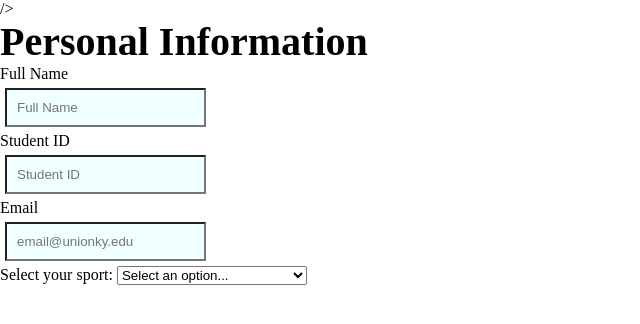
After one commit to AdayGuedes/physio_scheduler, a Flask app: template app/templates/student/new_appointment.html in a window 1280 px wide. The commit adds this page. Shown: the top 324 px of the page, without its empty margins (0-640 px from the left). Run offline with Flask 3, Linux system fonts and the light colour scheme; the template is opened without the code that fills it, so the values that code supplies are empty.

Commit message:
feat: add appointment form frontend

```diff
--- a/app/static/css/style.css
+++ b/app/static/css/style.css
@@ -1,15 +1,124 @@
 body {
-    background-color: #f5f5f5;
+  background-color: white;
 }
 
 .btn-union {
-    background-color: #F16321;
-    color: white;
-    border: none;
-    border-radius: 20px;
-    padding: 10px 30px;
+  background-color: #f16321;
+  color: white;
+  border: none;
+  border-radius: 20px;
+  padding: 10px 30px;
 }
 
 .btn-union:hover {
-    background-color: #d95117;
+  background-color: #d95117;
 }
+* {
+  margin: 0;
+}
+
+.divpai {
+  background-color: white;
+  margin-top: 70px;
+  display: flex;
+  flex-direction: column;
+  align-items: center;
+  justify-content: start;
+  height: 100vh;
+  width: 100%;
+}
+
+.divfilho {
+  background-color: white;
+  border-radius: 20px;
+  width: 300px;
+  height: 300px;
+  display: flex;
+  flex-direction: column;
+  align-items: center;
+  justify-content: center;
+  margin-top: 40px;
+  box-shadow: 0 5px 20px rgba(0, 0, 0, 0.3);
+}
+
+.general {
+  background-color: white;
+  display: flex;
+  flex-direction: column;
+  align-items: center;
+  justify-content: center;
+  box-shadow: 0 5px 20px rgba(0, 0, 0, 0.3);
+}
+
+.sports-grid {
+  display: flex;
+  gap: 10px;
+  flex-wrap: wrap;
+  margin-bottom: 20px;
+}
+
+.sport-card {
+  padding: 10px 20px;
+  border: 2px solid #ddd;
+  background-color: #fff;
+  border-radius: 8px;
+  cursor: pointer;
+  font-weight: bold;
+  transition: all 0.2s ease;
+}
+
+.sport-card.active {
+  border-color: #e65100;
+  background-color: #fff3e0;
+  color: #e65100;
+}
+
+.logoU {
+  width: 40px;
+  height: 40px;
+  position: absolute;
+  top: 20px;
+  left: 20px;
+}
+
+.b4 {
+  display: flex;
+  justify-content: center;
+  align-items: center;
+}
+
+.logoU img {
+  width: 100%;
+  height: 100%;
+}
+
+form {
+  display: flex;
+  flex-direction: column;
+  align-items: center;
+}
+
+h1 {
+  font-size: 40px;
+  color: black;
+}
+
+input {
+  background-color: azure;
+  padding: 10px;
+  margin: 5px;
+}
+
+.b3 {
+  margin-top: 5px;
+  background-color: #f16321;
+  padding: 10px 65px;
+  border-radius: 20px;
+  border: none;
+}
+.personal-information {
+  display: flex;
+  flex-direction: column;
+  align-items: start;
+  justify-content: center;
+}
--- /dev/null
+++ b/app/templates/student/new_appointment.html
@@ -0,0 +1,77 @@
+<!doctype html>
+<html lang="en">
+  <head>
+    <meta charset="UTF-8" />
+    <meta name="viewport" content="width=device-width, initial-scale=1.0" />
+
+    <link rel="stylesheet" rel="stylesheet" href="../../static/css/style.css" />
+    />
+
+    <title>New Appointment</title>
+  </head>
+
+  <body>
+    <div class="personal-information">
+      <h1>Personal Information</h1>
+
+      <label for="full-name">Full Name</label>
+      <input
+        type="text"
+        id="full-name"
+        name="full_name"
+        placeholder="Full Name"
+        required
+      />
+
+      <label for="student-id">Student ID</label>
+      <input
+        type="text"
+        id="student-id"
+        name="student_id"
+        placeholder="Student ID"
+        required
+      />
+
+      <label for="email">Email</label>
+      <input
+        type="email"
+        id="email"
+        name="email"
+        placeholder="email@unionky.edu"
+        required
+      />
+    </div>
+
+    <div class="form-group">
+      <label for="sport-select">Select your sport:</label>
+
+      <select id="sport-select" name="sport" onchange="selecionarEsporte()">
+        <option value="" disabled selected>Select an option...</option>
+
+        <optgroup label="Men's Sports">
+          <option value="mens-baseball">Baseball (Men's)</option>
+          <option value="mens-basketball">Basketball (Men's)</option>
+          <option value="mens-bowling">Bowling (Men's)</option>
+          <option value="mens-cross-country">Cross Country (Men's)</option>
+          <option value="mens-football">Football (Men's)</option>
+          <option value="mens-golf">Golf (Men's)</option>
+          <option value="mens-soccer">Soccer (Men's)</option>
+          <option value="mens-track-field">Track & Field (Men's)</option>
+        </optgroup>
+
+        <optgroup label="Women's Sports">
+          <option value="womens-basketball">Basketball (Women's)</option>
+          <option value="womens-bowling">Bowling (Women's)</option>
+          <option value="womens-cross-country">Cross Country (Women's)</option>
+          <option value="womens-golf">Golf (Women's)</option>
+          <option value="womens-soccer">Soccer (Women's)</option>
+          <option value="womens-softball">Softball (Women's)</option>
+          <option value="womens-track-field">Track & Field (Women's)</option>
+          <option value="womens-volleyball">Volleyball (Women's)</option>
+        </optgroup>
+      </select>
+    </div>
+
+    <script src="{{ url_for('static', filename='js/main.js') }}"></script>
+  </body>
+</html>
```
Also changed, not shown: app/templates/auth/login.html (added, +56 -0 lines), app/templates/base.html (+14 -13 lines).
